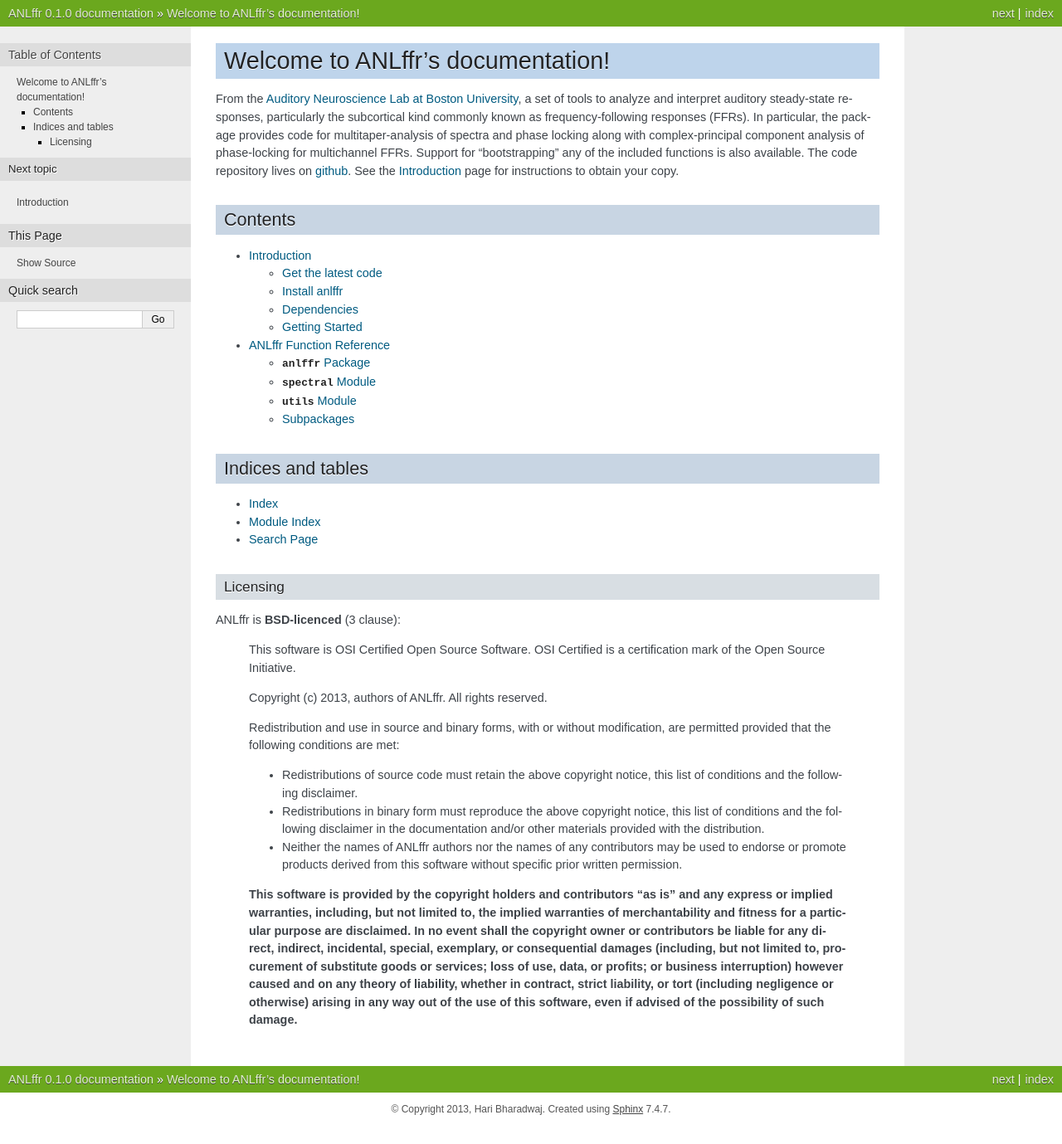
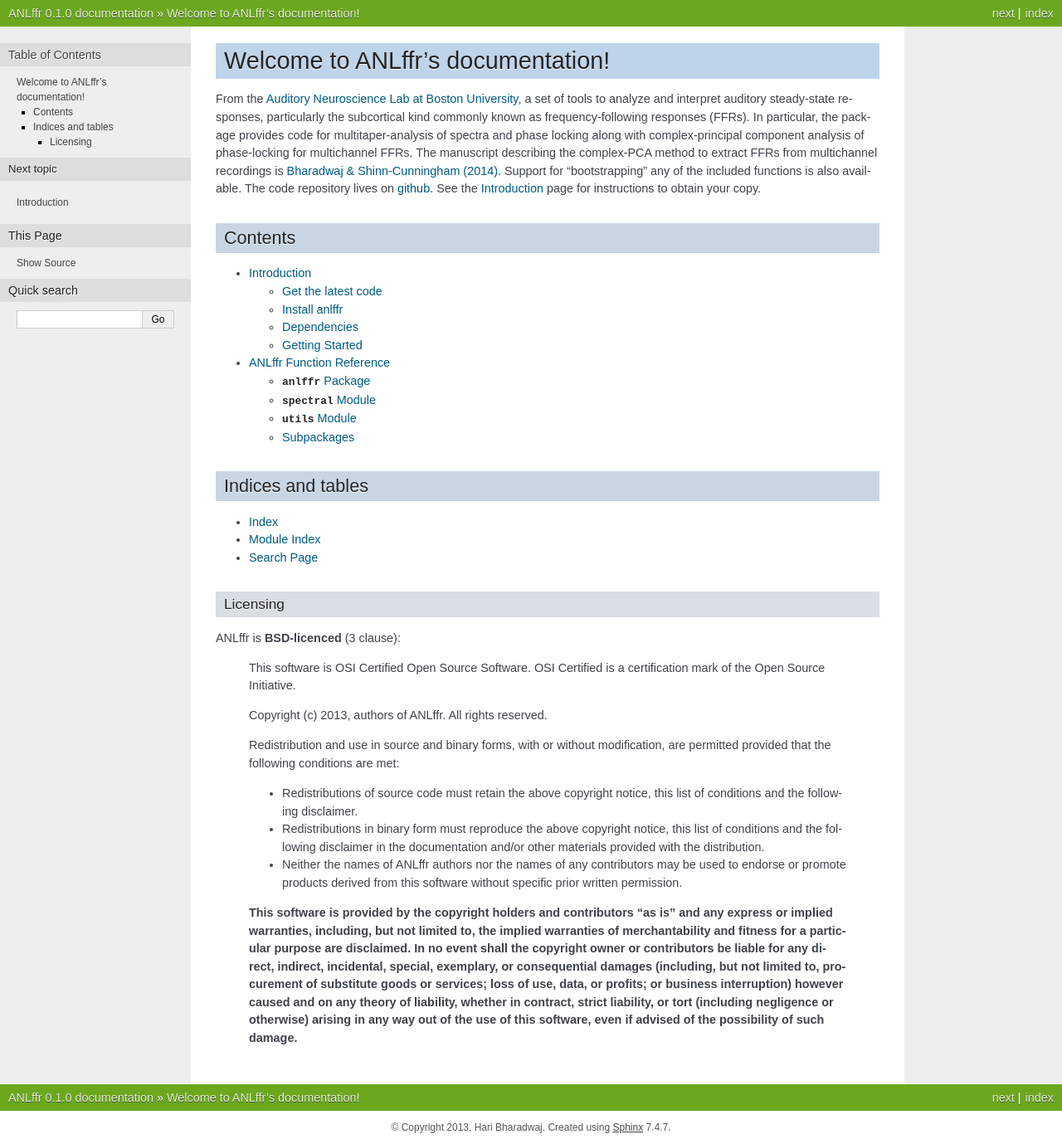
Before and after one commit to SNAPlabgroup/ANLffr, a Sphinx documentation site: the page built from doc/source/index.rst, in a window 1280 px wide. Shown: the whole page at 83% size. Built offline with Sphinx 7.4.7, drawn with Linux system fonts in a browser that asks for light colours; before the commit the page ends 1357 px from its top, so only the background shows below that.

Commit message:
Adding clin neurophys manuscript to website

```diff
--- a/doc/source/index.rst
+++ b/doc/source/index.rst
@@ -12,6 +12,9 @@
 particularly the subcortical kind commonly known as frequency-following responses (FFRs).
 In particular, the package provides code for multitaper-analysis of spectra and phase locking
 along with complex-principal component analysis of phase-locking for multichannel FFRs.
+The manuscript describing the complex-PCA method
+to extract FFRs from multichannel recordings is
+`Bharadwaj & Shinn-Cunningham (2014) <http://www.sciencedirect.com/science/article/pii/S1388245714000443>`_.
 Support for "bootstrapping" any of the included functions is also available.
 The code repository lives on `github <http://github.com/haribharadwaj/ANLffr>`_.
 See the `Introduction <intro.html>`_ page for instructions to obtain your copy.
```
